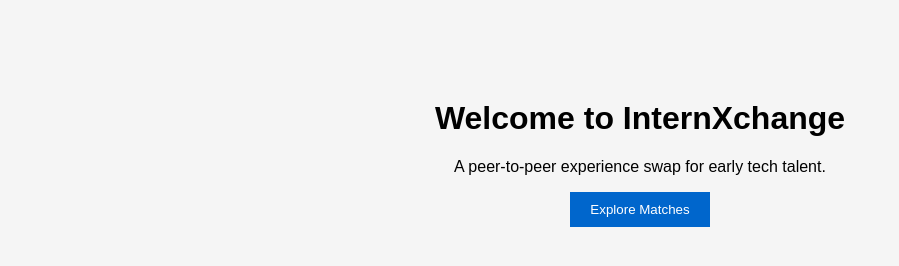
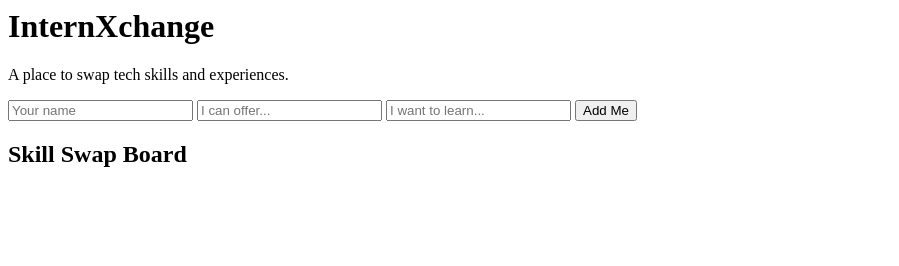
Before and after one commit to LMH1988/internxchange, a plain HTML site: page index.html in a window 1280 px wide. Shown: the whole page, without its empty margins (0-899 px from the left). Drawn offline with Linux system fonts and the light colour scheme.

Commit message:
Update index.html

```diff
--- a/index.html
+++ b/index.html
@@ -1,14 +1,16 @@
-<!DOCTYPE html>
-<html lang="en">
-<head>
-  <meta charset="UTF-8">
-  <title>InternXchange</title>
-  <link rel="stylesheet" href="style.css">
-</head>
 <body>
-  <h1>Welcome to InternXchange</h1>
-  <p>A peer-to-peer experience swap for early tech talent.</p>
-  <button onclick="alert('Coming soon!')">Explore Matches</button>
+  <h1>InternXchange</h1>
+  <p>A place to swap tech skills and experiences.</p>
+
+  <form id="swapForm">
+    <input type="text" id="name" placeholder="Your name" required>
+    <input type="text" id="offer" placeholder="I can offer..." required>
+    <input type="text" id="want" placeholder="I want to learn..." required>
+    <button type="submit">Add Me</button>
+  </form>
+
+  <h2>Skill Swap Board</h2>
+  <ul id="swapBoard"></ul>
+
   <script src="script.js"></script>
 </body>
-</html>
```
